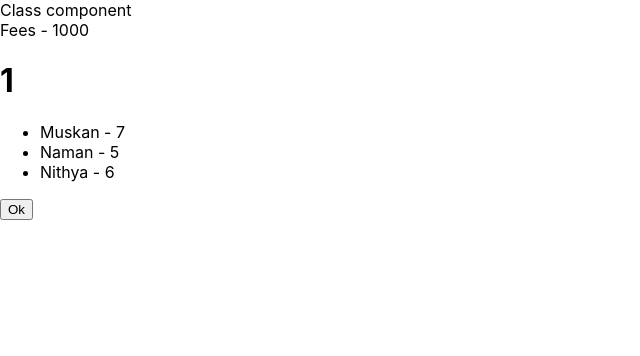
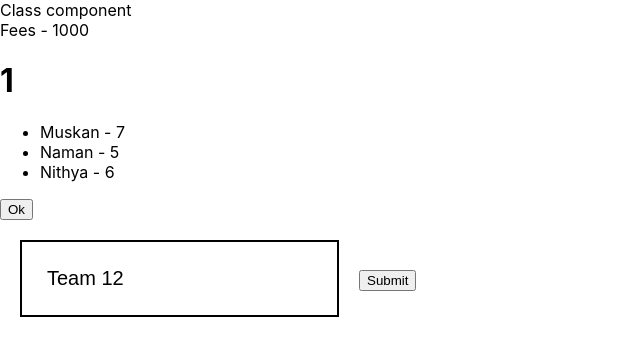
Before and after one commit to iamparthaonline/learning-react-js, a React (Create React App) app: page / in a window 1280 px wide. Shown: the top 356 px of the page, without its empty margins (0-640 px from the left). Built offline with nearby package versions, Linux system fonts and the light colour scheme.

Commit message:
Form Handling

```diff
--- a/src/App.js
+++ b/src/App.js
@@ -1,10 +1,13 @@
 import HelloWorld from './components/HelloWorld';
 import ClassComponent from './components/ClassComponent';
+import Form from './components/Form';
+
 function App() {
   return (
     <div className="App">
       {/* <HelloWorld/> */}
       <ClassComponent fees="1000"/>
+      <Form/>
     </div>
   );
 }
--- /dev/null
+++ b/src/components/Form/index.js
@@ -0,0 +1,40 @@
+import React from 'react';
+import './style.css';
+class Form extends React.Component{
+
+    constructor( props ){
+        super( props );
+        this.state = {
+            value: 'Team 12'
+        };
+    }
+
+    formHandleSubmit(event){
+        event.preventDefault();
+        console.log('form submitted -- > ', this.state.value );
+
+    }
+
+    handleChange(event){
+        console.log('Vaue - ', event.target.value);
+        this.setState({
+            value: event.target.value
+        });
+    }
+
+    render(){
+        return (
+            <form onSubmit={ (event) => {
+                this.formHandleSubmit(event)
+            }}>
+                <input type="text" value={this.state.value} onChange={ (event) => {
+                    this.handleChange(event);
+                }} />
+                {/* To DO - Validations and error messages  */}
+                <button type="submit"> Submit </button>
+            </form>
+        )
+    }
+}
+
+export default Form;
--- /dev/null
+++ b/src/components/Form/style.css
@@ -0,0 +1,6 @@
+input{
+    padding: 25px;
+    margin: 20px;
+    border: 2px solid;
+    font-size: 20px;
+}
```
